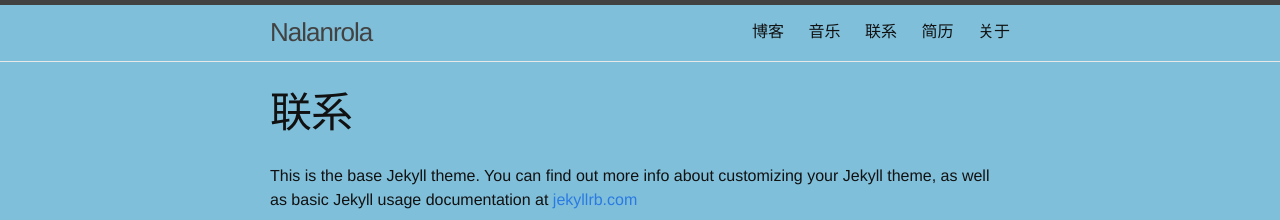
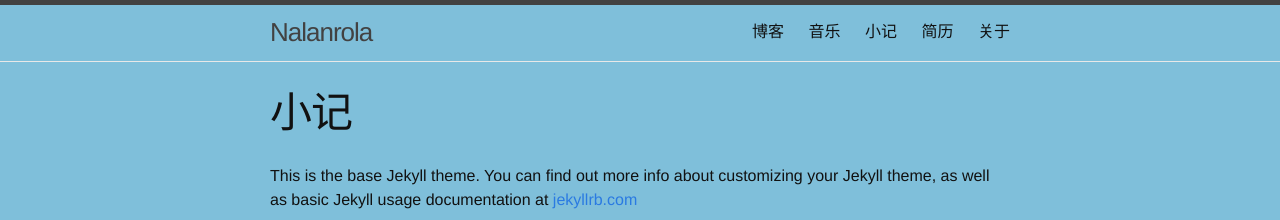
Before and after one commit to jayyucn/nalanrola.github.io, a Jekyll site: the page built from record.md, in a window 1280 px wide. Shown: the top 220 px of the page. Built offline with Jekyll 4.4.1, drawn with Linux system fonts in a browser that asks for light colours.

Commit message:
[调整目录]

```diff
--- /dev/null
+++ b/_posts/2018-07-16-index.markdown
@@ -0,0 +1,6 @@
+---
+layout: post
+title: hello,lee
+date: 2018-07-16 12:56:11 PM
+categories: dairy
+---
--- a/_sass/minima.scss
+++ b/_sass/minima.scss
@@ -11,7 +11,7 @@ $base-line-height: 1.5 !default;
 $spacing-unit:     30px !default;
 
 $text-color:       #111 !default;
-$background-path: "../../assets/image/background.jpg";
+$background-path: "/assets/image/background.jpg";
 $background-color: #8BBED7 !default;
 $brand-color:      #2a7ae2 !default;
 
--- a/contact.md
+++ b/record.md
@@ -1,7 +1,7 @@
 ---
 layout: page
-title: 联系
-permalink: /contact/
+title: 小记
+permalink: /record/
 order: 3
 ---
 
```
